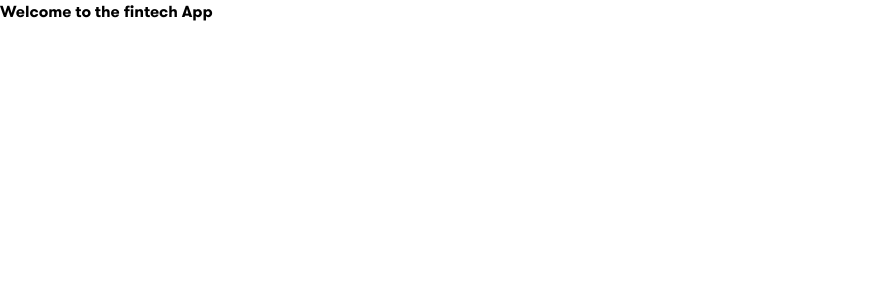
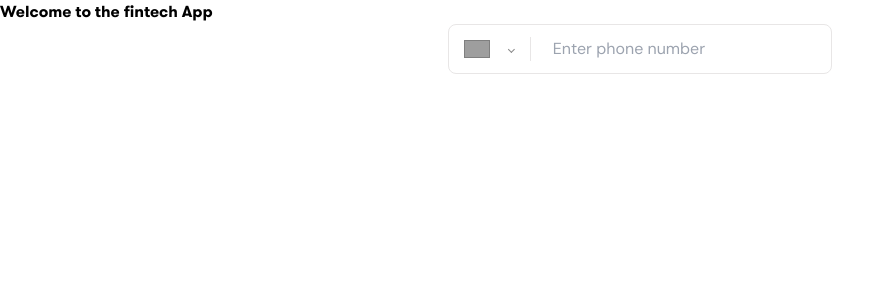
Before and after one commit to devcareer/team-fintech-frontend, a React (Create React App) app: page / in a window 1280 px wide. Shown: the top 300 px of the page, without its empty margins (0-895 px from the left). Built offline with nearby package versions, Linux system fonts and the light colour scheme; grey boxes are pictures that could not be loaded; the HTML template or start-up script is replaced by a standard one.

Commit message:
style: add styling

```diff
--- a/src/App.js
+++ b/src/App.js
@@ -1,7 +1,9 @@
+import InputPhone from './components/General/Input/InputPhone';
 function App() {
   return (
     <div className="App">
       <h1>Welcome to the fintech App</h1>
+      <InputPhone />
     </div>
   );
 }
```
